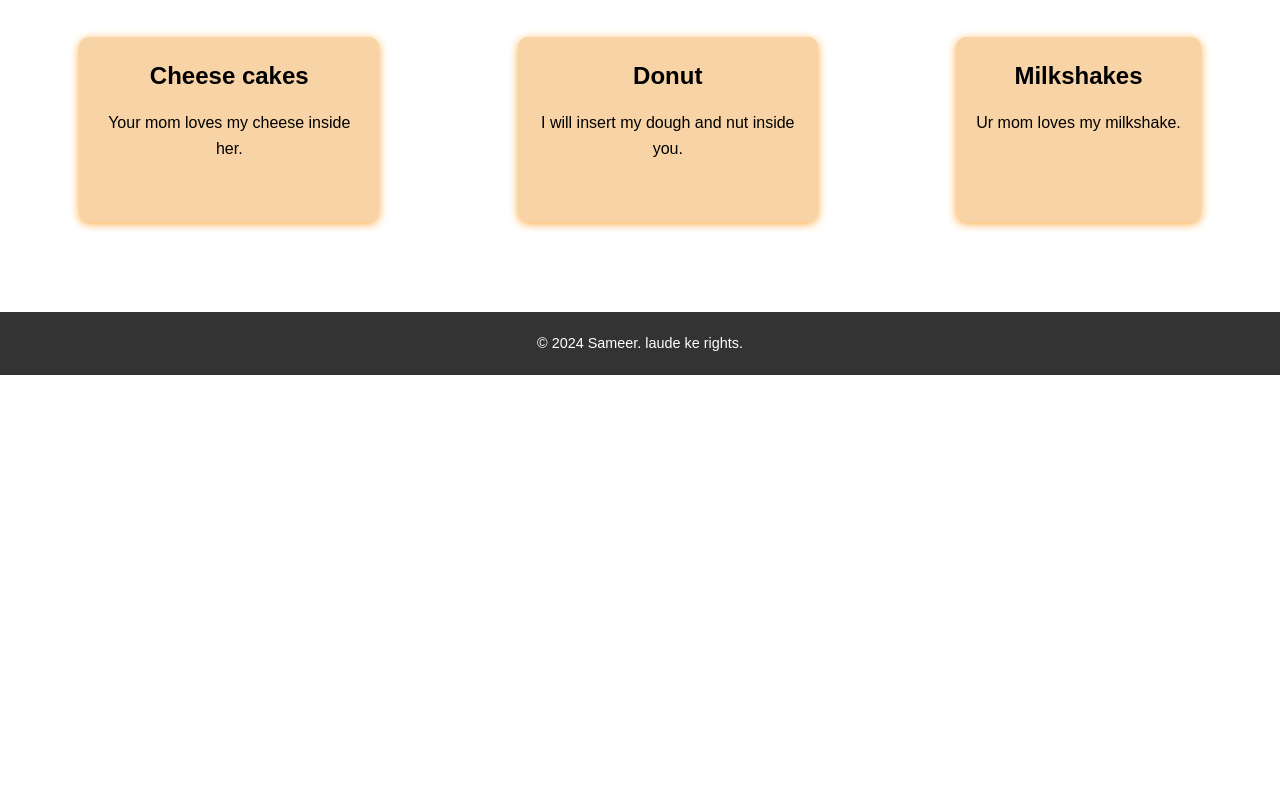
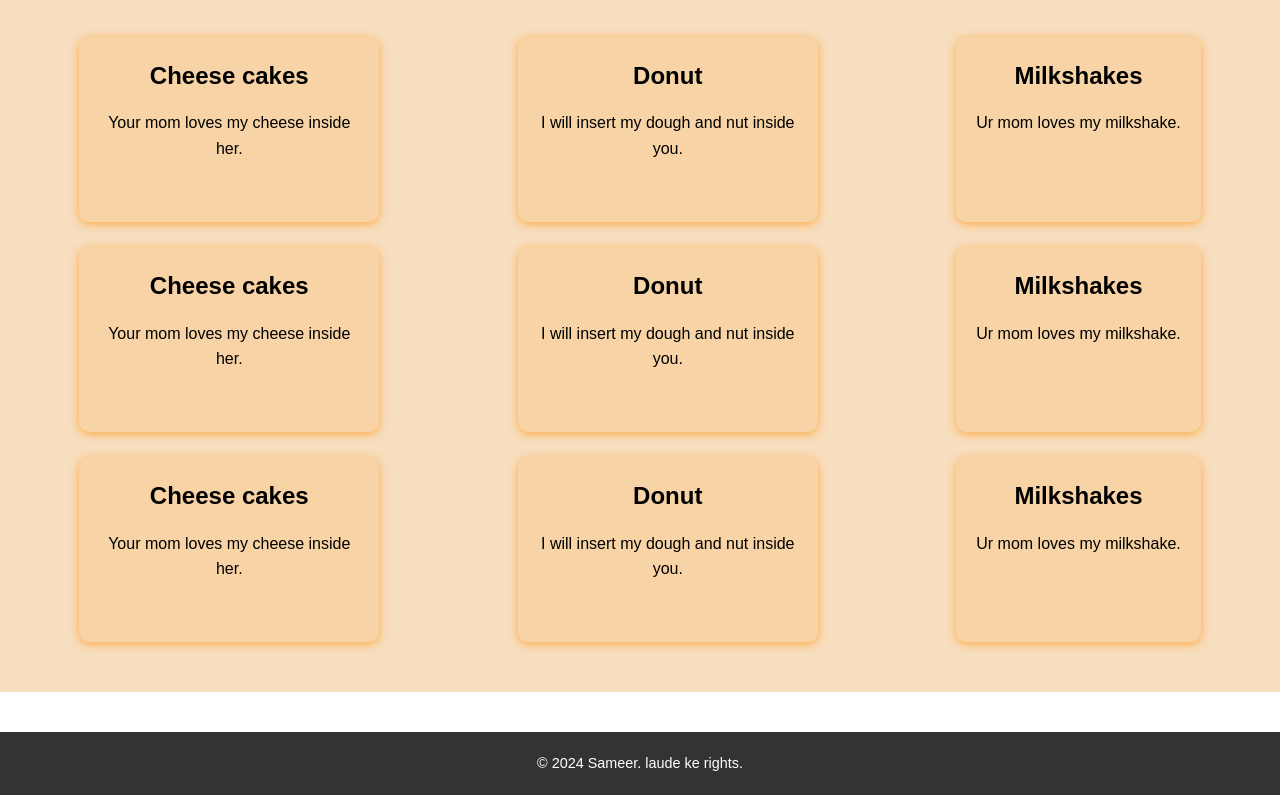
Before and after one commit to Sameer01-01/Cafe-Website, a plain HTML site: page index.html in a window 1280 px wide. Shown: the part 581-1376 px from the top of the page. Before the commit the page ends 956 px from the top, so only its background shows below. Drawn offline with Linux system fonts and the light colour scheme.

Commit message:
card changes

```diff
--- a/index.html
+++ b/index.html
@@ -41,7 +41,37 @@
                 <h3>Milkshakes</h3>
                 <p>Ur mom loves my milkshake.</p>
             </div>
+        </div><br>
+        <div class="cards ">
+            <div class="card">
+                <h3>Cheese cakes</h3>
+                <p>Your mom loves my cheese inside her.</p>
+            </div>
+            <div class="card">
+                <h3>Donut</h3>
+                <p>I will insert my dough and nut inside you.</p>
+            </div>
+            <div class="card">
+                <h3>Milkshakes</h3>
+                <p>Ur mom loves my milkshake.</p>
+            </div>
+        </div><br>
+
+        <div class="cards ">
+            <div class="card">
+                <h3>Cheese cakes</h3>
+                <p>Your mom loves my cheese inside her.</p>
+            </div>
+            <div class="card">
+                <h3>Donut</h3>
+                <p>I will insert my dough and nut inside you.</p>
+            </div>
+            <div class="card">
+                <h3>Milkshakes</h3>
+                <p>Ur mom loves my milkshake.</p>
+            </div>
         </div>
+
     </section>
 
     <footer>
--- a/style.css
+++ b/style.css
@@ -81,6 +81,7 @@ nav {
 .content {
     padding: 50px 20px;
     text-align: center;
+    background-color: #f7debf;
 }
 
 .content h2 {
```
